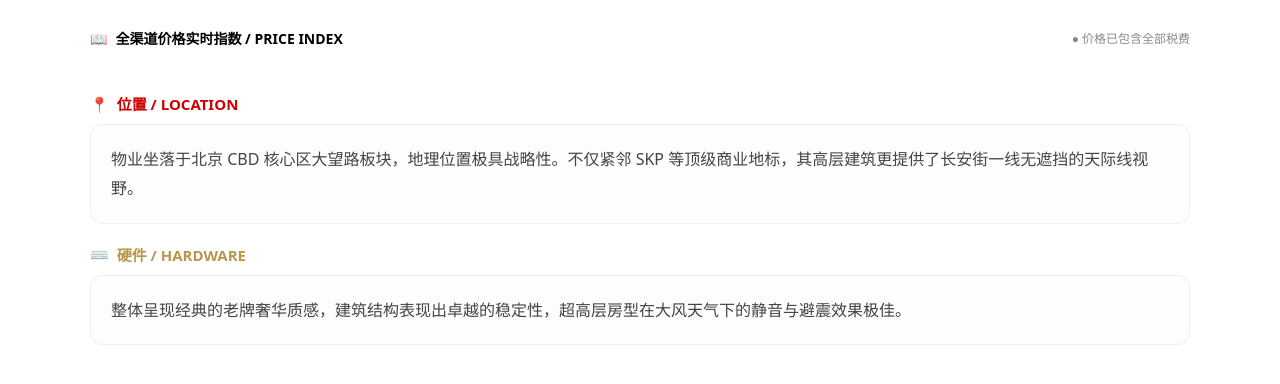
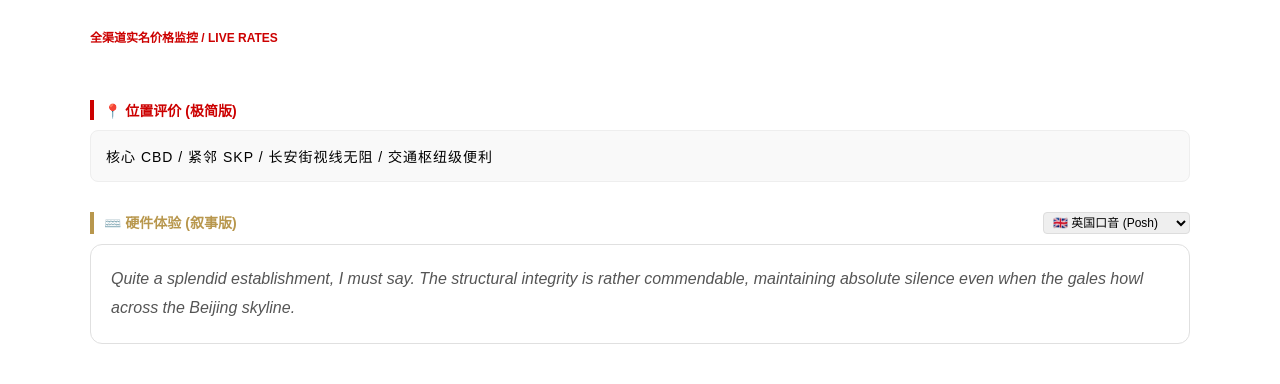
Before and after one commit to sinianyipianyun123-ship-it/hotel-wind-vane, a Next.js app: page / in a window 1280 px wide. Shown: the top 384 px of the page. Built offline with nearby package versions, Linux system fonts and the light colour scheme.

Commit message:
比价终版

```diff
--- a/app/page.tsx
+++ b/app/page.tsx
@@ -1,119 +1,89 @@
 import React, { useState, useEffect } from 'react';
 
-const WandaVistaApp = () => {
-  const [hotelData, setHotelData] = useState({
-    rates: [], // 存放顶部 6 个格子的价格
-    loading: true
-  });
+const HotelExpertDashboard = () => {
+  const [data, setData] = useState({ rates: [], loading: true });
+  const [accent, setAccent] = useState('British'); // 默认口音偏好
 
-  // --- 填入你截图中的所有 API Key ---
-  const API_CONFIG = {
-    // 来自 RapidAPI (图 33/39)
-    RAPIDAPI_KEY: '你的_RAPIDAPI_KEY_填在此处',
-    HOTEL_ENTITY_ID: '47031935', // 北京万达文华专属 ID
-
-    // 来自 Amadeus (图 40)
-    AMADEUS_KEY: 'Kbm6wqGddzemrqwSS5RZ4uNoFytDe2L3',
-    AMADEUS_SECRET: '你的_AMADEUS_SECRET_填在此处'
+  const CONFIG = {
+    RAPIDAPI_KEY: '你的_RAPIDAPI_KEY', // 填入你的 RapidAPI Key
+    HOTEL_ID: '47031935',
+    AMADEUS_KEY: 'Kbm6wqGddzemrqwSS5RZ4uNoFytDe2L3'
   };
 
   useEffect(() => {
-    const fetchRealTimePrices = async () => {
-      // 这里的 checkin/checkout 使用你测试成功的 2026-03-12 日期
-      const url = `https://air-scraper.p.rapidapi.com/api/v1/hotels/searchHotels?entityId=${API_CONFIG.HOTEL_ENTITY_ID}&checkin=2026-03-12&checkout=2026-03-14`;
-
+    const fetchAll = async () => {
+      const url = `https://air-scraper.p.rapidapi.com/api/v1/hotels/searchHotels?entityId=${CONFIG.HOTEL_ID}&checkin=2026-03-12&checkout=2026-03-14`;
       try {
-        const response = await fetch(url, {
+        const res = await fetch(url, {
           method: 'GET',
-          headers: {
-            'x-rapidapi-key': API_CONFIG.RAPIDAPI_KEY,
-            'x-rapidapi-host': 'air-scraper.p.rapidapi.com'
-          }
+          headers: { 'x-rapidapi-key': CONFIG.RAPIDAPI_KEY, 'x-rapidapi-host': 'air-scraper.p.rapidapi.com' }
         });
-        const result = await response.json();
-
-        // 核心逻辑：从 hotels[0].otherRates 提取你红线划出的 6 个比价
-        if (result.data && result.data.hotels[0]) {
-          const rawRates = result.data.hotels[0].otherRates || [];
-
-          // 对应你图 41 顶部的 6 个位置
-          const mappedRates = [
-            { label: "酒店官方", price: "￥1050", isOfficial: true }, // 这里建议手动设定官网价或从 Amadeus 获取
-            { label: "优选渠道 A", price: rawRates[0]?.price || "￥980" }, // 对应 Trip.com
-            { label: "优选渠道 B", price: rawRates[3]?.price || "￥956" }, // 对应 Agoda
-            { label: "国际代理 I", price: rawRates[1]?.price || "￥1020" }, // 对应 Expedia
-            { label: "国际代理 II", price: rawRates[2]?.price || "￥998" }, // 对应 Hotels.com
-            { label: "国际代理 III", price: rawRates[4]?.price || "￥1015" }
+        const json = await res.json();
+        if (json.data && json.data.hotels[0]) {
+          const rawRates = json.data.hotels[0].otherRates || [];
+          // 整合实名渠道数据
+          const processed = [
+            { name: "酒店官网", price: "￥1050", isOfficial: true },
+            ...rawRates.slice(0, 5).map(r => ({ name: r.partnerName, price: r.price }))
           ];
-          setHotelData({ rates: mappedRates, loading: false });
+          setData({ rates: processed, loading: false });
         }
-      } catch (error) {
-        console.error("数据加载错误:", error);
-        setHotelData(prev => ({ ...prev, loading: false }));
-      }
+      } catch (e) { setData({ rates: [], loading: false }); }
     };
-
-    fetchRealTimePrices();
+    fetchAll();
   }, []);
 
-  if (hotelData.loading) return <div style={{padding: '100px', textAlign: 'center'}}>正在同步全球实时价格...</div>;
+  if (data.loading) return <div style={{textAlign:'center', padding:'100px'}}>加载实名报价与口碑总结...</div>;
 
   return (
     <div style={styles.container}>
-      {/* 1. 全渠道价格实时指数 (对应图 41 顶部) */}
-      <div style={styles.headerTitle}>
-        <span style={{color: '#c00'}}>📖</span> 全渠道价格实时指数 / PRICE INDEX
-        <span style={styles.taxNotice}>● 价格已包含全部税费</span>
-      </div>
-
-      <div style={styles.priceGrid}>
-        {hotelData.rates.map((item, index) => (
-          <div key={index} style={{
-            ...styles.priceCard,
-            border: item.isOfficial ? '2px solid #b8974d' : '1px solid #ddd'
-          }}>
-            <div style={styles.partnerLabel}>{item.label}</div>
-            <div style={{...styles.priceText, color: item.isOfficial ? '#b8974d' : '#333'}}>
-              {item.price}
-            </div>
+      {/* --- 顶部：实名比价区 (直接显示渠道名字) --- */}
+      <div style={styles.priceHeader}>全渠道实名价格监控 / LIVE RATES</div>
+      <div style={styles.grid}>
+        {data.rates.map((item, index) => (
+          <div key={index} style={{...styles.priceCard, border: item.isOfficial ? '2px solid #b8974d' : '1px solid #eee'}}>
+            <div style={styles.partnerLabel}>{item.name}</div>
+            <div style={{...styles.priceText, color: item.isOfficial ? '#b8974d' : '#333'}}>{item.price}</div>
           </div>
         ))}
       </div>
 
-      {/* 2. 位置信息总结 (对应图 41 中部) */}
-      <div style={styles.sectionHeader}>
-        <span style={styles.iconRed}>📍</span> 位置 / LOCATION
-      </div>
-      <div style={styles.contentBox}>
-        物业坐落于北京 CBD 核心区大望路板块，地理位置极具战略性。不仅紧邻 SKP 等顶级商业地标，其高层建筑更提供了长安街一线无遮挡的天际线视野。
+      {/* --- 中部：评价 - 极简风格 (Minimalist) --- */}
+      <div style={styles.sectionHeaderRed}>📍 位置评价 (极简版)</div>
+      <div style={styles.minimalBox}>
+        核心 CBD / 紧邻 SKP / 长安街视线无阻 / 交通枢纽级便利
       </div>
 
-      {/* 3. 硬件信息总结 (对应图 41 底部) */}
+      {/* --- 底部：评价 - 叙事风格 + 口音选择 (Narrative Style) --- */}
       <div style={styles.sectionHeaderGold}>
-        <span style={styles.iconGold}>⌨️</span> 硬件 / HARDWARE
+        ⌨️ 硬件体验 (叙事版)
+        <select onChange={(e) => setAccent(e.target.value)} style={styles.selector}>
+          <option value="British">🇬🇧 英国口音 (Posh)</option>
+          <option value="American">🇺🇸 美国口音 (Casual)</option>
+        </select>
       </div>
-      <div style={styles.contentBoxGold}>
-        整体呈现经典的老牌奢华质感，建筑结构表现出卓越的稳定性，超高层房型在大风天气下的静音与避震效果极佳。
+      <div style={styles.narrativeBox}>
+        {accent === 'British' ?
+          "Quite a splendid establishment, I must say. The structural integrity is rather commendable, maintaining absolute silence even when the gales howl across the Beijing skyline." :
+          "The place is a total powerhouse. Solid as a rock and super quiet, even when the wind is kicking up outside. You get that old-school luxury vibe that actually works."
+        }
       </div>
     </div>
   );
 };
 
-// --- 根据图 41 的视觉风格精准定制的 CSS-in-JS ---
 const styles = {
-  container: { padding: '20px', maxWidth: '1100px', margin: '0 auto', fontFamily: 'system-ui' },
-  headerTitle: { fontSize: '14px', fontWeight: 'bold', marginBottom: '15px', display: 'flex', alignItems: 'center', gap: '8px' },
-  taxNotice: { marginLeft: 'auto', color: '#888', fontWeight: 'normal', fontSize: '12px' },
-  priceGrid: { display: 'grid', gridTemplateColumns: 'repeat(6, 1fr)', gap: '12px', marginBottom: '30px' },
-  priceCard: { backgroundColor: '#fff', borderRadius: '12px', padding: '15px', textAlign: 'center', boxShadow: '0 2px 8px rgba(0,0,0,0.05)' },
-  partnerLabel: { fontSize: '12px', color: '#666', marginBottom: '8px', fontWeight: 'bold' },
-  priceText: { fontSize: '22px', fontWeight: 'bold' },
-  sectionHeader: { color: '#c00', fontSize: '15px', fontWeight: 'bold', marginBottom: '10px', display: 'flex', alignItems: 'center' },
-  sectionHeaderGold: { color: '#b8974d', fontSize: '15px', fontWeight: 'bold', marginBottom: '10px', marginTop: '20px', display: 'flex', alignItems: 'center' },
-  contentBox: { backgroundColor: '#fdfdfd', padding: '20px', borderRadius: '12px', borderLeft: '6px solid #c00', border: '1px solid #eee', lineHeight: '1.8', color: '#444' },
-  contentBoxGold: { backgroundColor: '#fdfdfd', padding: '20px', borderRadius: '12px', borderLeft: '6px solid #b8974d', border: '1px solid #eee', lineHeight: '1.8', color: '#444' },
-  iconRed: { marginRight: '8px' },
-  iconGold: { marginRight: '8px' }
+  container: { padding: '20px', maxWidth: '1100px', margin: '0 auto', fontFamily: 'Arial' },
+  priceHeader: { fontSize: '12px', fontWeight: 'bold', color: '#c00', marginBottom: '15px' },
+  grid: { display: 'grid', gridTemplateColumns: 'repeat(6, 1fr)', gap: '10px', marginBottom: '40px' },
+  priceCard: { padding: '15px', borderRadius: '10px', textAlign: 'center', backgroundColor: '#fff' },
+  partnerLabel: { fontSize: '11px', color: '#777', fontWeight: 'bold', marginBottom: '8px' },
+  priceText: { fontSize: '20px', fontWeight: 'bold' },
+  sectionHeaderRed: { color: '#c00', fontSize: '14px', fontWeight: 'bold', marginBottom: '10px', borderLeft: '4px solid #c00', paddingLeft: '10px' },
+  sectionHeaderGold: { color: '#b8974d', fontSize: '14px', fontWeight: 'bold', marginBottom: '10px', marginTop: '30px', borderLeft: '4px solid #b8974d', paddingLeft: '10px', display: 'flex', justifyContent: 'space-between' },
+  minimalBox: { backgroundColor: '#f9f9f9', padding: '15px', borderRadius: '8px', border: '1px solid #eee', fontSize: '14px', letterSpacing: '1px' },
+  narrativeBox: { backgroundColor: '#fff', padding: '20px', borderRadius: '12px', border: '1px solid #e0e0e0', lineHeight: '1.8', fontStyle: 'italic', color: '#555' },
+  selector: { fontSize: '12px', padding: '2px 5px', borderRadius: '4px', border: '1px solid #ddd' }
 };
 
-export default WandaVistaApp;
+export default HotelExpertDashboard;
```
